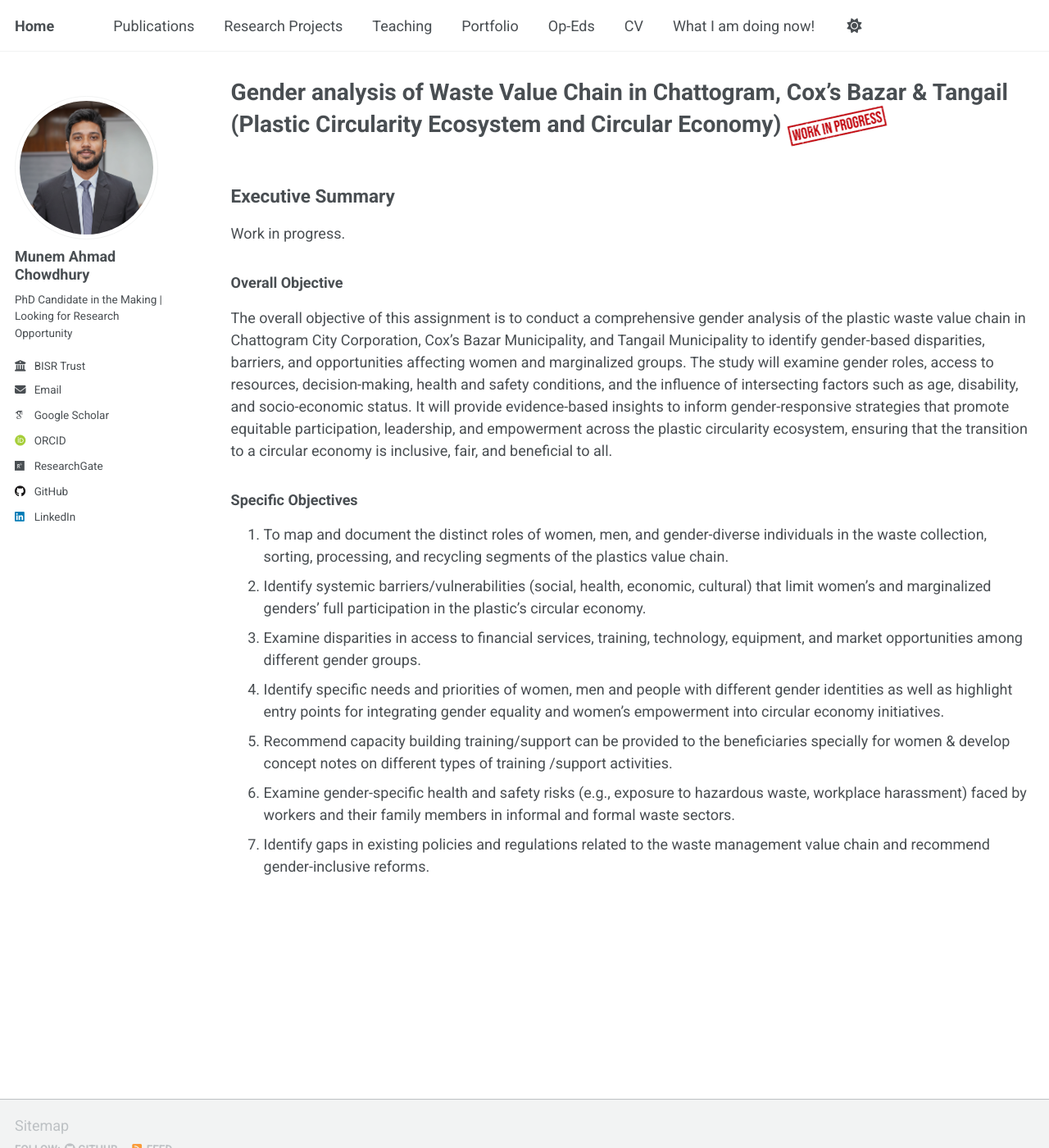
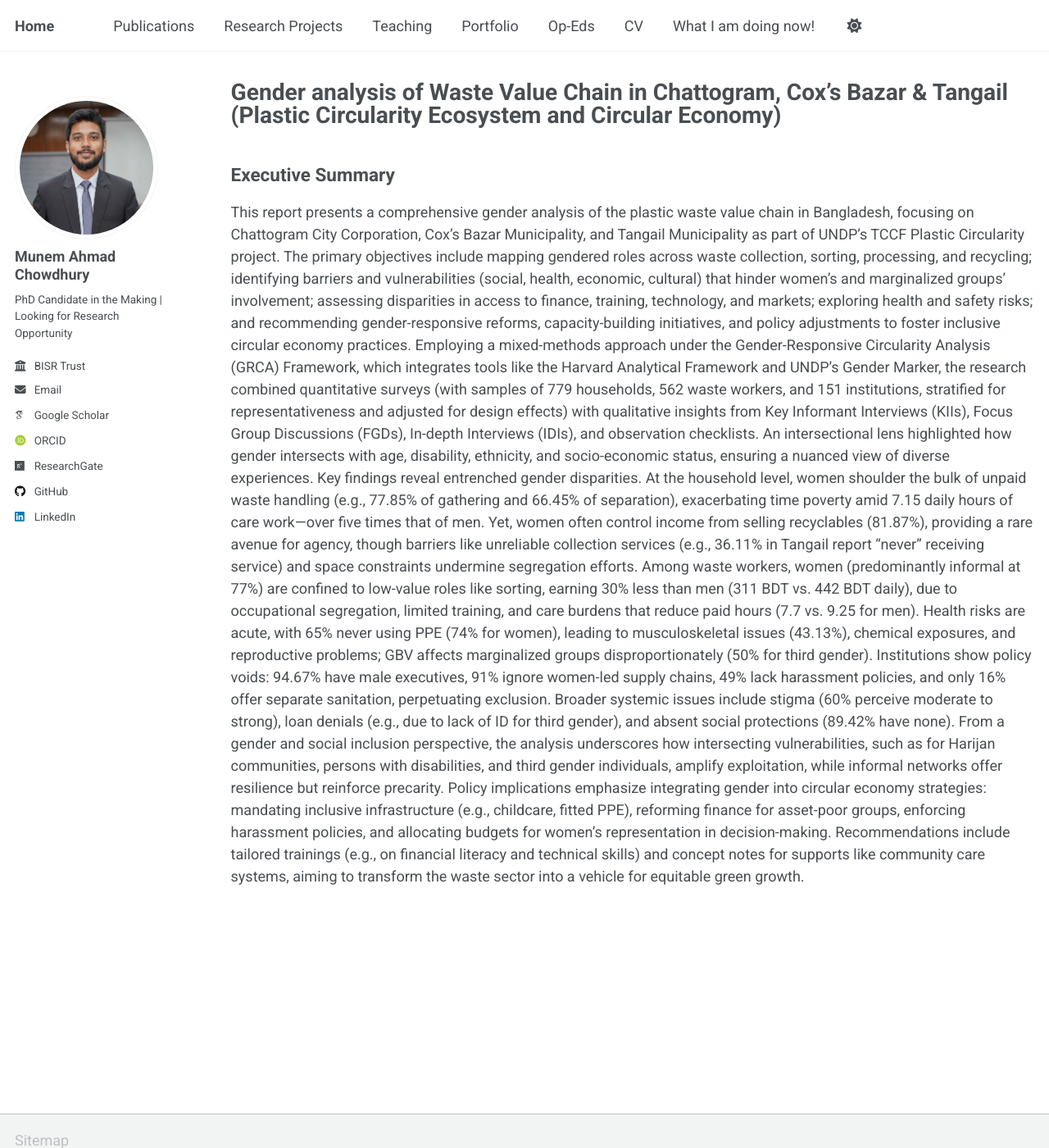
Before and after one commit to munemahmad/munemahmad.github.io, a Jekyll site: the page built from _projects/project13.md, in a window 1280 px wide and 1400 px high. Shown: the whole window at 82% size. Built offline with Jekyll 4.4.1, drawn with Linux system fonts in a browser that asks for light colours; some web fonts are replaced; a script that is not in the unit is left out.

Commit message:
Update project13.md

```diff
--- a/_projects/project13.md
+++ b/_projects/project13.md
@@ -1,30 +1,19 @@
 ---
-title: "Gender analysis of Waste Value Chain in Chattogram, Cox’s Bazar & Tangail (Plastic Circularity Ecosystem and Circular Economy)  <img src='/images/wip3.png'>"
-duration: "September 2025 – January 2026"
+title: "Gender analysis of Waste Value Chain in Chattogram, Cox’s Bazar & Tangail (Plastic Circularity Ecosystem and Circular Economy)"
+duration: "September 2025 – December 2025"
 client: "UNDP, Bangladesh"
-sample_size: "1475 Questionnaire Survey, 7 FGDs, 40 KIIs, and 16 observation checklists"
+sample_size: "1475 Questionnaire Survey with three respondent groups (waste workers, households, and business), 7 FGDs, 40 KIIs, and 7 observation checklists"
 responsibilities: "Survey Tools Design, Field Team Supervision, Developing ODK, Database Management, Data Analysis, and Writing the Report."
 excerpt: "Contributing to this project while working at Bangladesh Institute of Social Research Trust"
 permalink: /projects/project13
-date: 2026-01-15
+date: 2025-12-10
 collection: projects
 layout: archive
 author_profile: true
 ---
 ## Executive Summary
 
-Work in progress.
-
-### Overall Objective
-
-The overall objective of this assignment is to conduct a comprehensive gender analysis of the plastic waste value chain in Chattogram City Corporation, Cox’s Bazar Municipality, and Tangail Municipality to identify gender-based disparities, barriers, and opportunities affecting women and marginalized groups. The study will examine gender roles, access to resources, decision-making, health and safety conditions, and the influence of intersecting factors such as age, disability, and socio-economic status. It will provide evidence-based insights to inform gender-responsive strategies that promote equitable participation, leadership, and empowerment across the plastic circularity ecosystem, ensuring that the transition to a circular economy is inclusive, fair, and beneficial to all.
-
-### Specific Objectives
-
-1. To map and document the distinct roles of women, men, and gender-diverse individuals in the waste collection, sorting, processing, and recycling segments of the plastics value chain.
-2. Identify systemic barriers/vulnerabilities (social, health, economic, cultural) that limit women’s and marginalized genders’ full participation in the plastic’s circular economy.
-3. Examine disparities in access to financial services, training, technology, equipment, and market opportunities among different gender groups.
-4. Identify specific needs and priorities of women, men and people with different gender identities as well as highlight entry points for integrating gender equality and women’s empowerment into circular economy initiatives.
-5. Recommend capacity building training/support can be provided to the beneficiaries specially for women & develop concept notes on different types of training /support activities.
-6. Examine gender-specific health and safety risks (e.g., exposure to hazardous waste, workplace harassment) faced by workers and their family members in informal and formal waste sectors.
-7. Identify gaps in existing policies and regulations related to the waste management value chain and recommend gender-inclusive reforms.
+This report presents a comprehensive gender analysis of the plastic waste value chain in Bangladesh, focusing on Chattogram City Corporation, Cox’s Bazar Municipality, and Tangail Municipality as part of UNDP's TCCF Plastic Circularity project. The primary objectives include mapping gendered roles across waste collection, sorting, processing, and recycling; identifying barriers and vulnerabilities (social, health, economic, cultural) that hinder women's and marginalized groups' involvement; assessing disparities in access to finance, training, technology, and markets; exploring health and safety risks; and recommending gender-responsive reforms, capacity-building initiatives, and policy adjustments to foster inclusive circular economy practices.
+Employing a mixed-methods approach under the Gender-Responsive Circularity Analysis (GRCA) Framework, which integrates tools like the Harvard Analytical Framework and UNDP's Gender Marker, the research combined quantitative surveys (with samples of 779 households, 562 waste workers, and 151 institutions, stratified for representativeness and adjusted for design effects) with qualitative insights from  Key Informant Interviews (KIIs), Focus Group Discussions (FGDs), In-depth Interviews (IDIs), and observation checklists. An intersectional lens highlighted how gender intersects with age, disability, ethnicity, and socio-economic status, ensuring a nuanced view of diverse experiences.
+Key findings reveal entrenched gender disparities. At the household level, women shoulder the bulk of unpaid waste handling (e.g., 77.85% of gathering and 66.45% of separation), exacerbating time poverty amid 7.15 daily hours of care work—over five times that of men. Yet, women often control income from selling recyclables (81.87%), providing a rare avenue for agency, though barriers like unreliable collection services (e.g., 36.11% in Tangail report "never" receiving service) and space constraints undermine segregation efforts. Among waste workers, women (predominantly informal at 77%) are confined to low-value roles like sorting, earning 30% less than men (311 BDT vs. 442 BDT daily), due to occupational segregation, limited training, and care burdens that reduce paid hours (7.7 vs. 9.25 for men). Health risks are acute, with 65% never using PPE (74% for women), leading to musculoskeletal issues (43.13%), chemical exposures, and reproductive problems; GBV affects marginalized groups disproportionately (50% for third gender). Institutions show policy voids: 94.67% have male executives, 91% ignore women-led supply chains, 49% lack harassment policies, and only 16% offer separate sanitation, perpetuating exclusion. Broader systemic issues include stigma (60% perceive moderate to strong), loan denials (e.g., due to lack of ID for third gender), and absent social protections (89.42% have none).
+From a gender and social inclusion perspective, the analysis underscores how intersecting vulnerabilities, such as for Harijan communities, persons with disabilities, and third gender individuals, amplify exploitation, while informal networks offer resilience but reinforce precarity. Policy implications emphasize integrating gender into circular economy strategies: mandating inclusive infrastructure (e.g., childcare, fitted PPE), reforming finance for asset-poor groups, enforcing harassment policies, and allocating budgets for women's representation in decision-making. Recommendations include tailored trainings (e.g., on financial literacy and technical skills) and concept notes for supports like community care systems, aiming to transform the waste sector into a vehicle for equitable green growth.
```
